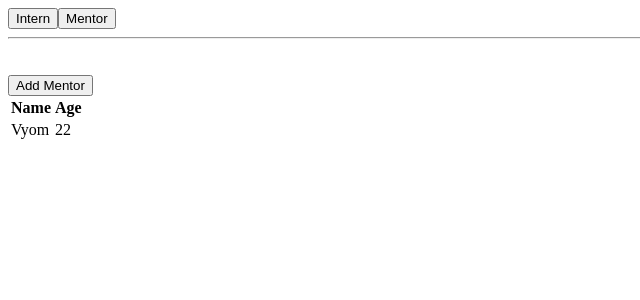
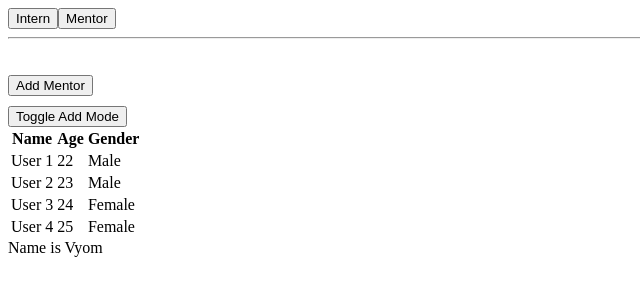
Before and after one commit to pratik-tandel/angular-app, an Angular app: page /mentor-list in a window 1280 px wide. Shown: the top 300 px of the page, without its empty margins (0-640 px from the left). Built offline with nearby package versions, Linux system fonts and the light colour scheme.

Commit message:
feat: built in directives in angular

```diff
--- a/src/app/app-routing.module.ts
+++ b/src/app/app-routing.module.ts
@@ -16,11 +16,11 @@ const routes: Routes = [
   },
   {
     path: 'mentor-list',
-    component: MentorListComponent,
+    component: MentorListComponent
   },
   {
     path: 'mentor-form',
-    component: MentorFormComponent,
+    component: MentorFormComponent
   }
 
   // {
--- a/src/app/mentor/mentor-form/mentor-form.component.css
+++ b/src/app/mentor/mentor-form/mentor-form.component.css
@@ -0,0 +1,7 @@
+.success {
+    color: green;
+}
+
+.warning {
+    color: yellow;
+}
--- a/src/app/mentor/mentor-form/mentor-form.component.html
+++ b/src/app/mentor/mentor-form/mentor-form.component.html
@@ -1 +1,6 @@
-<p>mentor-form works!</p>
+<!-- toggle the "special" class on/off with a property -->
+<div [ngClass]="isSpecial ? 'success' : 'warning'">This div is special</div>
+
+<div [ngStyle]="{'font-size': isSpecial ? '24px': '12px'}">Ng Style Demo</div>
+
+<button (click)="isSpecial = !isSpecial">Toggle Class</button>
--- a/src/app/mentor/mentor-form/mentor-form.component.ts
+++ b/src/app/mentor/mentor-form/mentor-form.component.ts
@@ -7,6 +7,8 @@ import { Component, OnInit } from '@angular/core';
 })
 export class MentorFormComponent implements OnInit {
 
+  public isSpecial = true;
+
   constructor() { }
 
   ngOnInit(): void {
--- a/src/app/mentor/mentor-list/mentor-list.component.html
+++ b/src/app/mentor/mentor-list/mentor-list.component.html
@@ -2,14 +2,37 @@
 <button (click)="onClick()"></button>
 <img [src]='imgSrc' /> -->
 <br>
-<button routerLink="../mentor-form">Add Mentor</button>
+<!-- ngIf -->
+<button routerLink="../mentor-form" (click)="onClick()" *ngIf="isAddMode">Add Mentor</button>
+<button routerLink="../mentor-form" (click)="onClick()" *ngIf="!isAddMode">Edit Mentor</button>
+
+<button (click)="isAddMode = !isAddMode">Toggle Add Mode</button>
+<!-- ngIf -->
+
+<!-- ngFor -->
 <table>
     <tr>
         <th>Name</th>
         <th>Age</th>
+        <th>Gender</th>
     </tr>
-    <tr>
+    <!-- <tr>
         <td>Vyom</td>
         <td>22</td>
+    </tr> -->
+    <tr *ngFor="let item of userList">
+        <td>{{item.name}}</td>
+        <td>{{item.age}}</td>
+        <td>{{item.gender}}</td>
     </tr>
 </table>
+<!-- ngFor -->
+
+<!-- ngSwitchCase -->
+<div [ngSwitch]="name">
+    <div *ngSwitchCase="'vyom'">Name is Vyom</div>
+    <div *ngSwitchCase="'pratik'">Name is PRatik</div>
+    <div *ngSwitchCase="'user'">Name is User</div>
+    <div *ngSwitchDefault>Default Case</div>
+</div>
+<!-- ngSwitchCase -->
--- a/src/app/mentor/mentor-list/mentor-list.component.ts
+++ b/src/app/mentor/mentor-list/mentor-list.component.ts
@@ -6,10 +6,37 @@ import { Component, OnInit } from '@angular/core';
   styleUrls: ['./mentor-list.component.css']
 })
 export class MentorListComponent implements OnInit {
-  public name: string = "vyom";
+  public name: string;
   public imgSrc: string = "example.com";
 
-  constructor() { }
+  public userList;
+  public isAddMode: boolean = true;
+
+  constructor() {
+    this.name = 'vyom';
+    this.userList = [
+      {
+        name: 'User 1',
+        age: 22,
+        gender: 'Male'
+      },
+      {
+        name: 'User 2',
+        age: 23,
+        gender: 'Male'
+      },
+      {
+        name: 'User 3',
+        age: 24,
+        gender: 'Female'
+      },
+      {
+        name: 'User 4',
+        age: 25,
+        gender: 'Female'
+      }
+    ];
+  }
 
   ngOnInit(): void {
   }
```
Also changed, not shown: src/app/app.module.ts (+7 -9 lines), src/app/mentor/mentor.module.ts (+6 -2 lines), src/app/mentor/mentor.model.ts (added).
